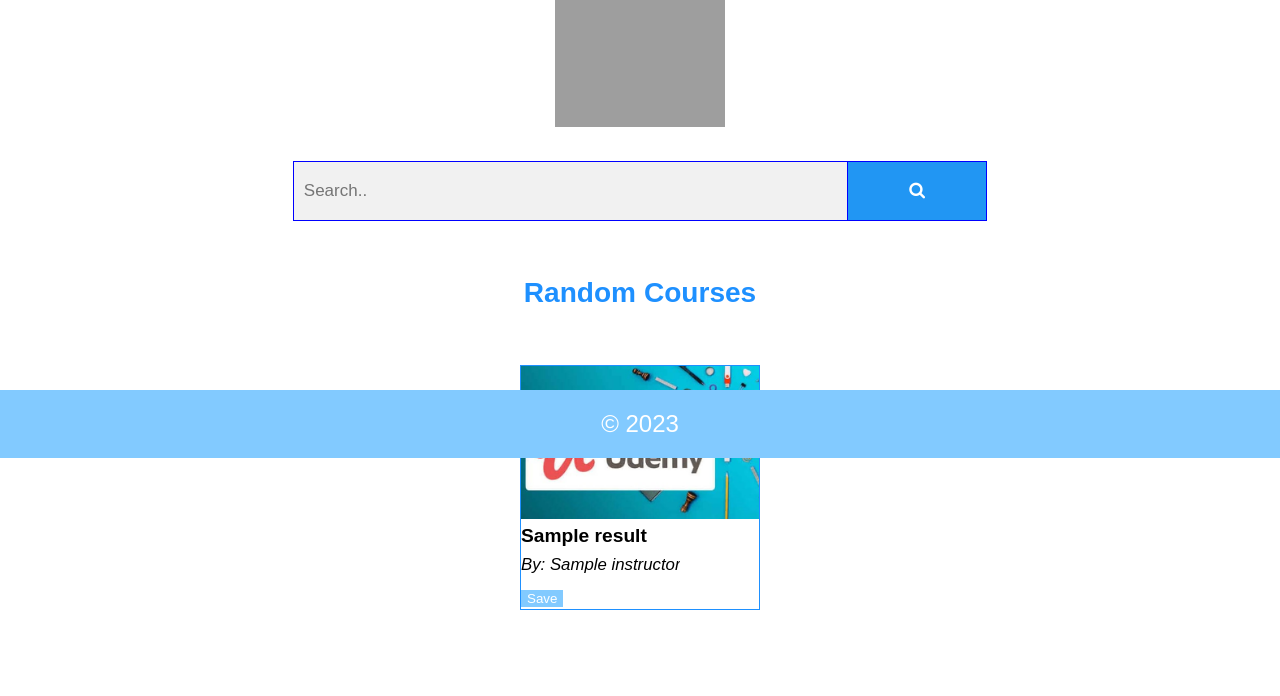
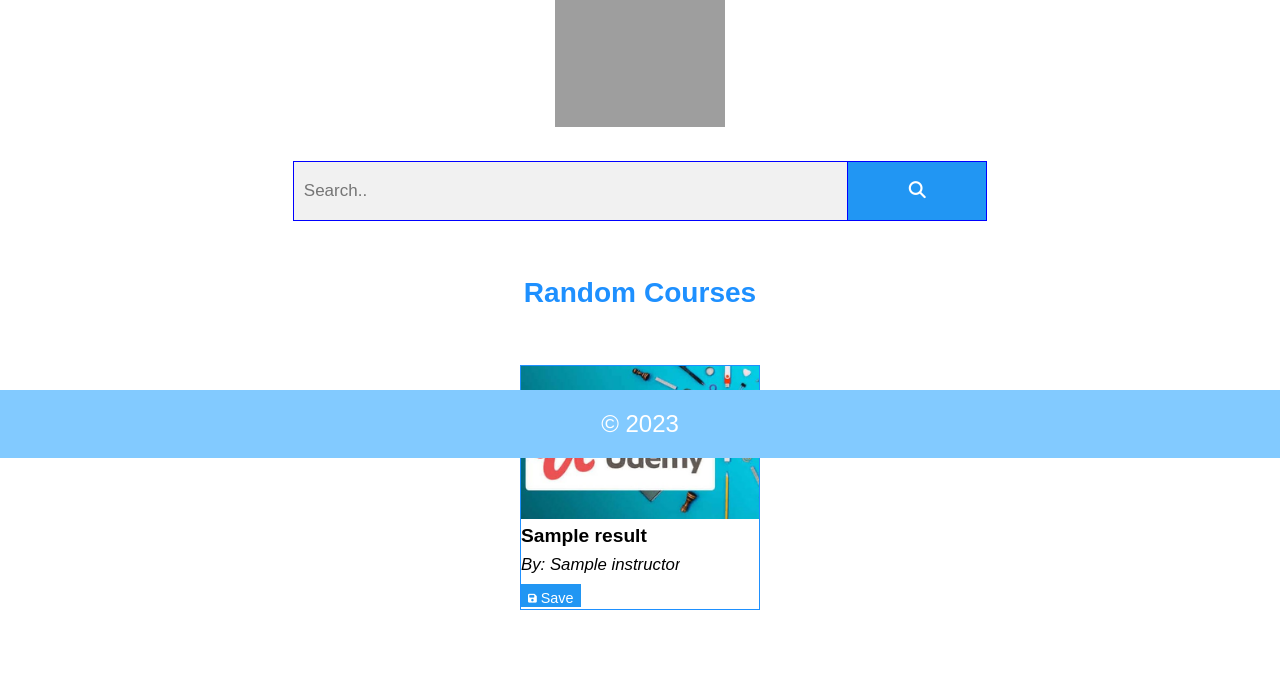
Before and after one commit to Mubarak1A/Connect-TO-Course, a Flask app: template templates/User_page.html in a window 1280 px wide. Shown: the part 342-1038 px from the top of the page. Run offline with Flask 3, Linux system fonts and the light colour scheme; the template is opened without the code that fills it: most values are stand-ins (such as "Sample title", 1, 10 or a date in 2020); parts of the project's set-up code (start-up, migrations or seed data) failed here and were passed over; some libraries are stand-ins or nearby versions; grey boxes are pictures that could not be loaded.

Commit message:
Add icons and clear extra space

```diff
--- a/static/ajax.js
+++ b/static/ajax.js
@@ -32,7 +32,7 @@ $(document).ready(function() {
               '<b>' + result.title + '</b>' +
               '<i style="font-size: 0.7em;">By: ' + result.instructor + '</i>' +
 	      '<br>' +
-	      ' ' + '<button class="savebtn" name=' + result.URL + '>Save</button>' +
+	      ' ' + '<button class="savebtn" name=' + result.URL + '><i class="fas fa-save"></i> Save</button>' +
               '</div>';
 
             $('#search-results').append(resultHtml);
--- a/static/style.css
+++ b/static/style.css
@@ -220,15 +220,15 @@ div.psw {
 	margin: auto;
 	border: 1px solid #1E90FF;
 	overflow: hidden;
-
 }
 
 .flex-item3 button {
-	background-color: #82CAFF;
+	background-color: #2196f3;
+	width: 25%;
 	color: white;
 	cursor: pointer;
 	border: none;
-	text-decoration: none;
+	font-size: 0.6em;
 }
 
 .flex-item3 b, #bookmark b {
--- a/templates/User_page.html
+++ b/templates/User_page.html
@@ -3,7 +3,7 @@
 <head>
 <title>User page</title>
 <link rel="icon" type="image/x-icon" href="static/images/favicon.ico">
-<link rel="stylesheet" href="https://cdnjs.cloudflare.com/ajax/libs/font-awesome/4.7.0/css/font-awesome.min.css">
+<!--<link rel="stylesheet" href="https://cdnjs.cloudflare.com/ajax/libs/font-awesome/4.7.0/css/font-awesome.min.css">-->
 <meta charset="UTF-8">
 <meta name="description" content="connect to course">
 <meta name="author" name="Aluko and Mubarak">
@@ -11,6 +11,7 @@
 <meta name="viewport" content="width=device-width, initial-scale=1.0">
 <link rel="stylesheet" href="static/style.css">
 <script src="https://ajax.googleapis.com/ajax/libs/jquery/3.6.4/jquery.min.js"></script>
+<script src='https://kit.fontawesome.com/a9534c06e2.js' crossorigin='anonymous'></script>
 <script src="static/ajax.js"></script>
 <script src="static/script.js"></script>
 </head>
@@ -34,7 +35,7 @@
 	<div id="bookmark">
                 <a href='{{ result.url }}' target='_blank'><img src="static/images/img2.png" style="width: 100%;"></a>
 		<b style="color: white; font-size: 0.6em;">{{ result.title }}</b>
-		<i style="font-size: 0.4em; color: white"> By: {{ result.instructor }}</i>
+		<i style="font-size: 0.4em; color: white"> By: {{ result.instructor }}</i><i class="far fa-trash-alt" style="float: right; color: #eee; font-size: 0.5em;"></i>
 	</div>
 	{% endfor %}
 
@@ -76,7 +77,7 @@
 		<a href='{{ result.url }}' target='_blank'><img src="static/images/img2.png" style="width: 100%;"></a>
 		<b>{{ result.title }}</b>
 		<i>By: {{ result.instructor }}</i><br>
-		<button name="{{ result.url }}">Save</button>
+		<button name="{{ result.url }}"><i class="fas fa-save"></i> Save</button>
 	</div>
         {% endfor %}
 </div>
```
Also changed, not shown: templates/index.html (+6 -4 lines).
